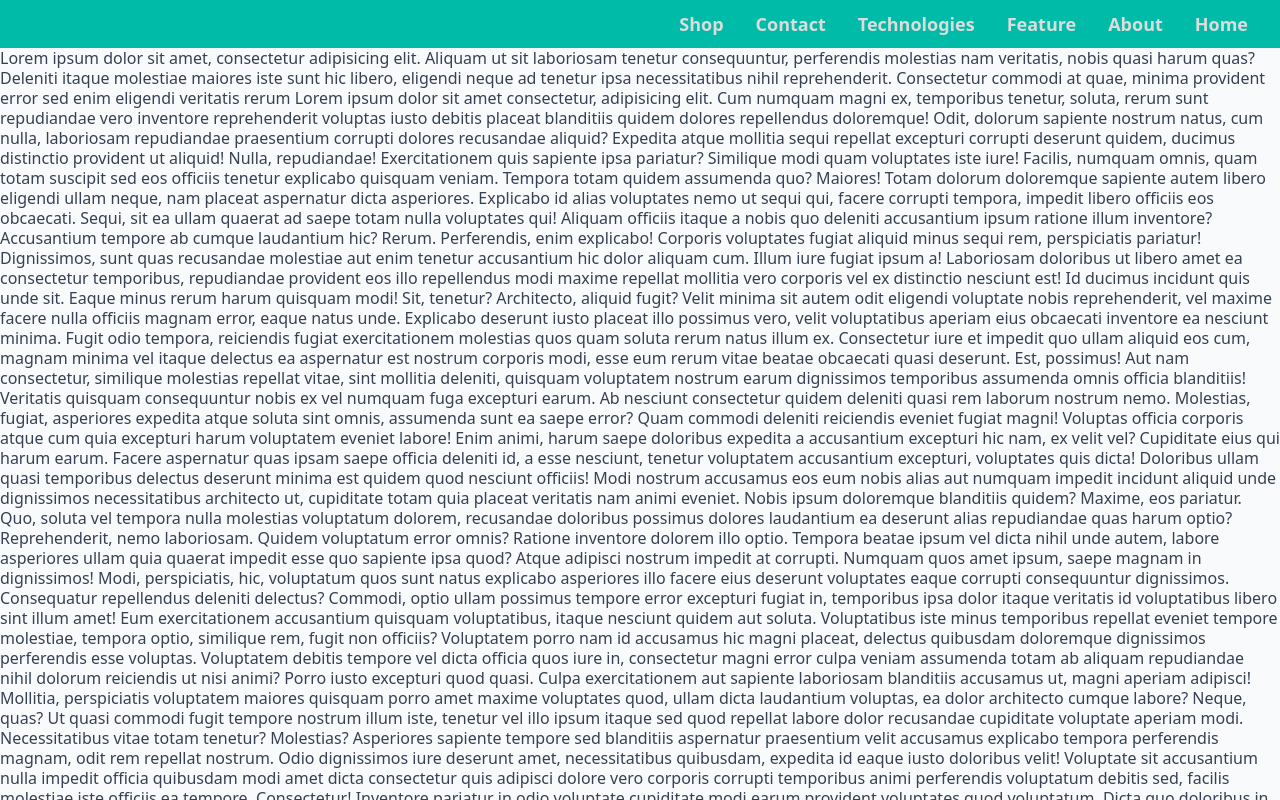
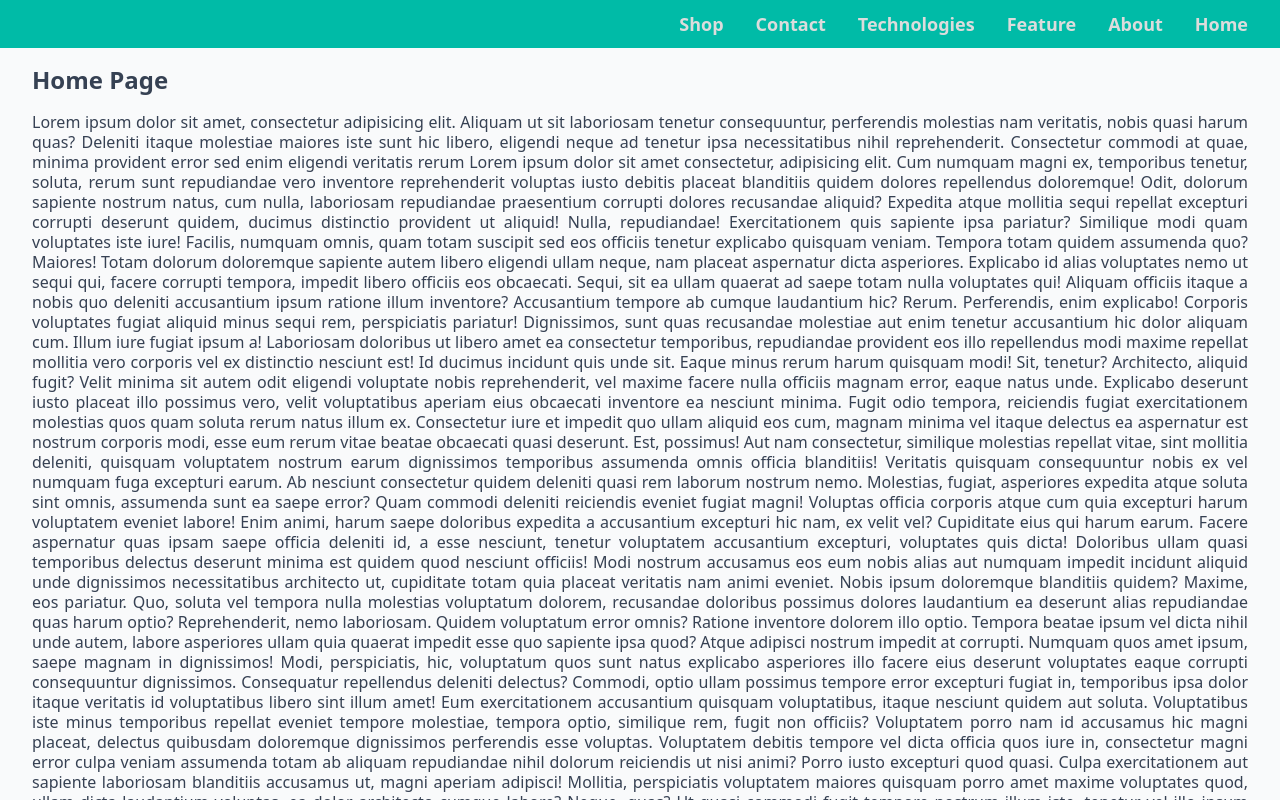
Before and after one commit to yaser-pakniyat/shop-demo, a Next.js app: page / in a window 1280 px wide. Shown: the top 800 px of the page. Built offline with nearby package versions, Linux system fonts and the light colour scheme; some icons are missing.

Commit message:
chore(home): rename wrapper class to pages-wrapper

```diff
--- a/pages/index.tsx
+++ b/pages/index.tsx
@@ -2,7 +2,7 @@ import styles from "../styles/home.module.css";
 
 export default function Home() {
   return (
-    <div className="wrapper">
+    <div className="pages-wrapper">
       <h6 className="title">Home Page</h6>
       <p className="text">
         Lorem ipsum dolor sit amet, consectetur adipisicing elit. Aliquam ut sit
```
